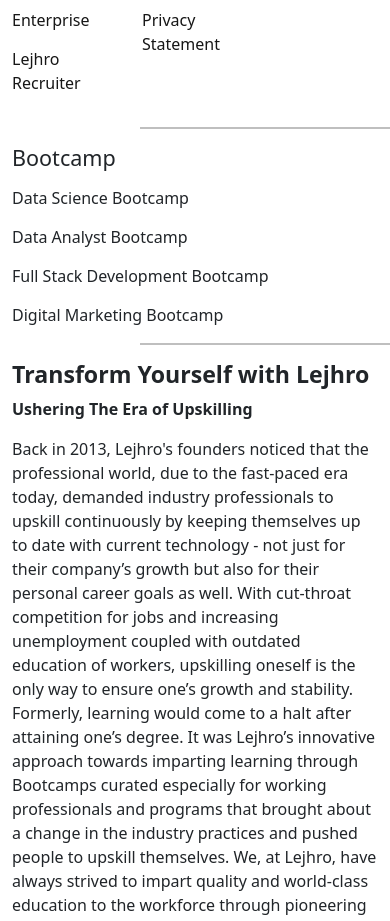
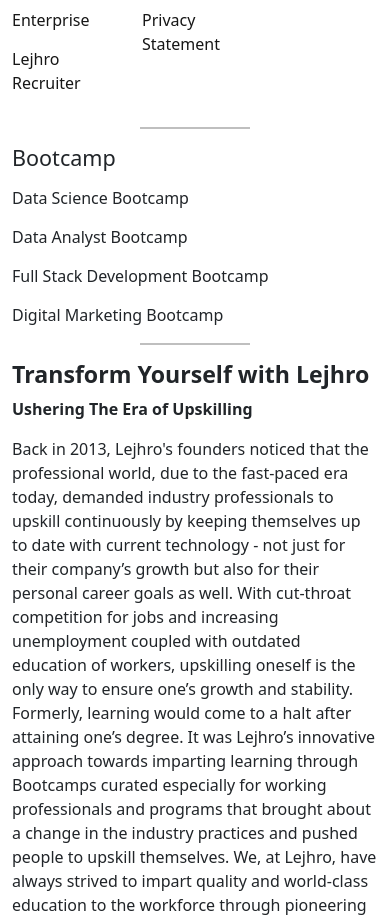
Before and after one commit to saadakbar1/Lejhro-Bootcamp, a React (Create React App) app: page / in a window 390 px wide. Shown: the part 3564-4485 px from the top of the page. Built offline with nearby package versions, Linux system fonts and the light colour scheme.

Commit message:
Update Footer.css

```diff
--- a/src/components/Layout/Footer/Footer.css
+++ b/src/components/Layout/Footer/Footer.css
@@ -36,3 +36,8 @@
 .container text-centerr{
   margin-right: 800px;
 }
+@media (max-width: 768px) {
+  hr{
+    margin-right: 140px;
+  }
+  }
```
